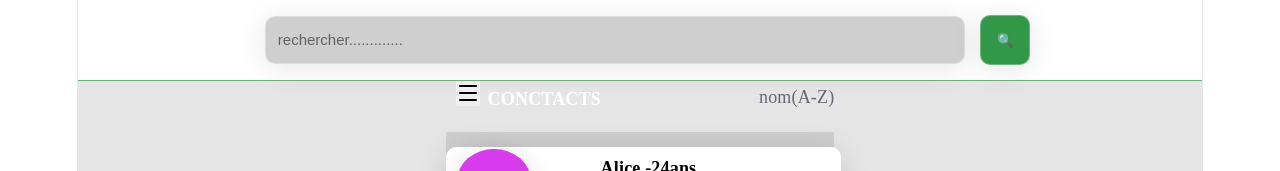
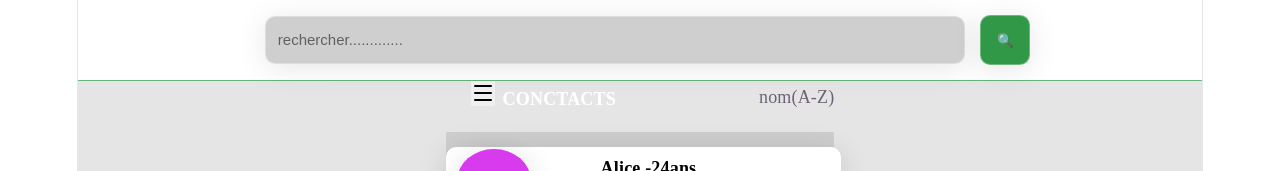
Before and after one commit to Joyce-dot457/application-de-filtre, a React (Vite) app: page / in a window 1280 px wide. Shown: the top 171 px of the page. Built offline with nearby package versions, Linux system fonts and the light colour scheme.

Commit message:
Update project

```diff
--- a/src/App.css
+++ b/src/App.css
@@ -52,7 +52,7 @@
   transform: translateX(1.2);
 }
 #click-sidebar{
-  margin-left: 10px;
+  margin-left: 25px;
   border-style: none;
   font-size:5px;
   padding: 0;
```
